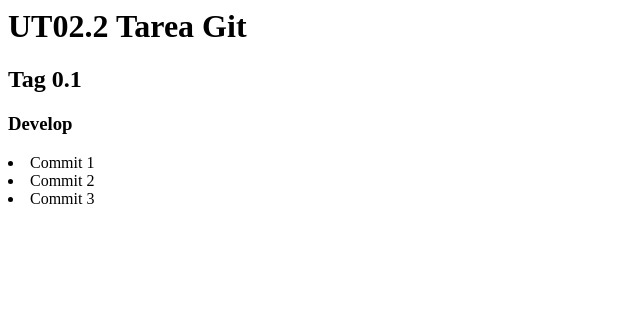
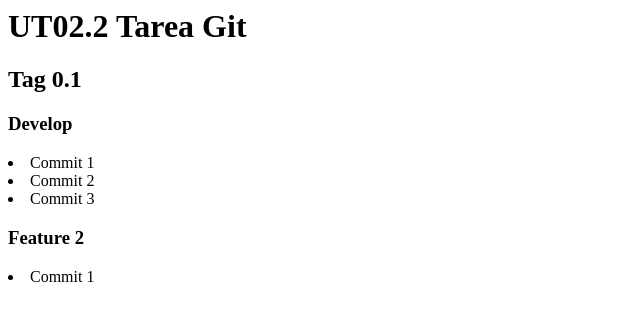
Before and after one commit to iasxmag/DWEC1, a plain HTML site: page index.html in a window 1280 px wide. Shown: the whole page, without its empty margins (0-640 px from the left). Drawn offline with Linux system fonts and the light colour scheme.

Commit message:
commit 1 feature 2

```diff
--- a/index.html
+++ b/index.html
@@ -5,3 +5,6 @@
 <li>Commit 1</li>
 <li>Commit 2</li>
 <li>Commit 3</li>
+
+<h3>Feature 2</h3>
+<li>Commit 1</li>
```
